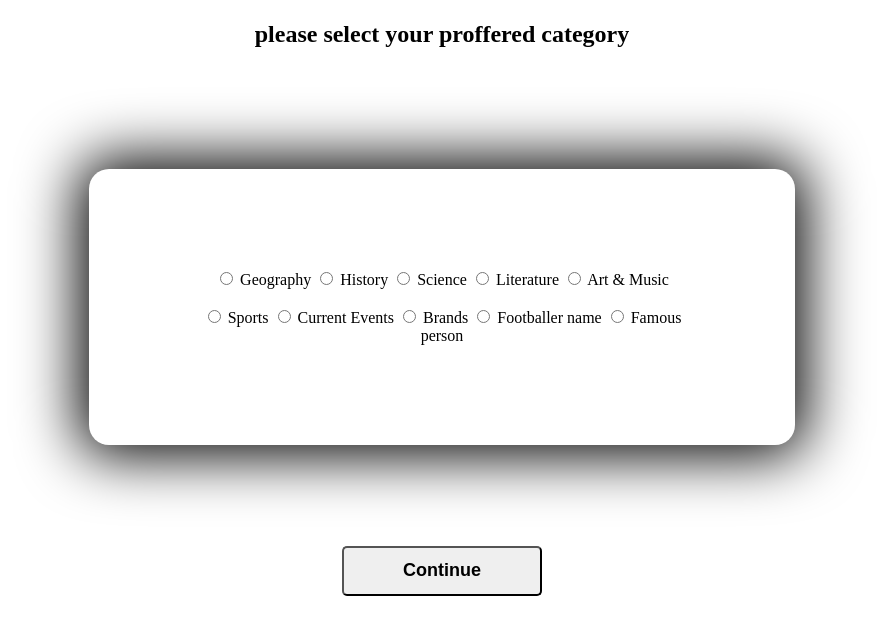
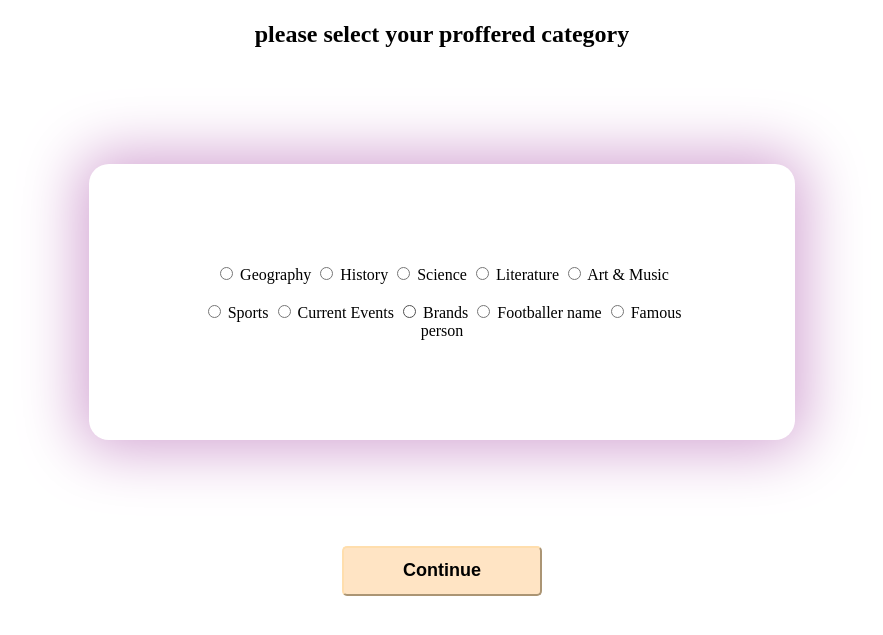
Before and after one commit to Eazybel/Quiz, a plain HTML site: page catagory.html in a window 1280 px wide. In both pictures the pointer is over the element 640 px from the left and 393 px from the top of the page. Shown: the part 87-722 px from the top of the page, without its empty margins (198-1081 px from the left). Drawn offline with Linux system fonts and the light colour scheme.

Commit message:
to be continued

```diff
--- a/catagory.css
+++ b/catagory.css
@@ -9,9 +9,19 @@ margin-top: 8%;
 width: 40%;
 text-align: center;
 padding: 100px;
-box-shadow: 0px 0px 60px 10px;
+box-shadow: 0px 0px 60px 10px rgb(147, 189, 228);
 border-radius: 20px;
 }
+#catagory:hover{
+    margin: auto;
+    margin-top: 8%;
+    width: 40%;
+    text-align: center;
+    padding: 100px;
+    box-shadow: 0px 0px 60px 10px rgb(211, 164, 211);
+    border-radius: 20px;
+    transform: translateY(-5px);
+    }
 #btnd{
 margin: auto;
 margin-top: 8%;
@@ -23,6 +33,19 @@ height: 50px;
     width: 200px;
     height: 50px;
     border-radius: 5px;
+    border-color: navajowhite;
     font-size: large;
     font-weight: bold;
+    background-color: bisque;
     }
+    #btn:hover{
+        width: 200px;
+        height: 50px;
+        border-radius: 10px;
+        border-color: navajowhite;
+        font-size: large;
+        font-weight: bold;
+        background-color: bisque;
+        box-shadow: 0px 0px 60px 10px rgb(211, 164, 211);
+        transform: translateY(-2px);
+        }
```
Also changed, not shown: geography.css (+8 -0 lines), geography.html (+3 -0 lines).
